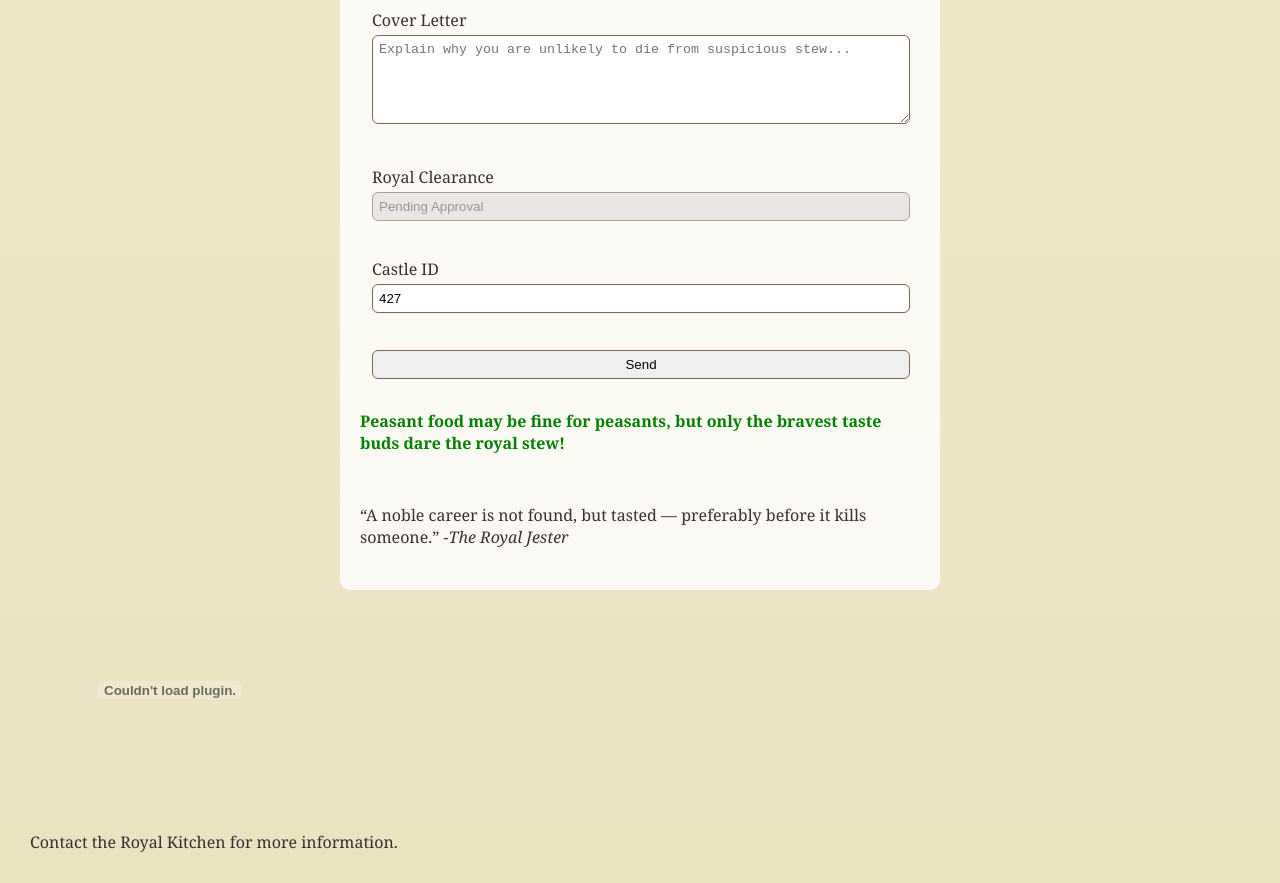
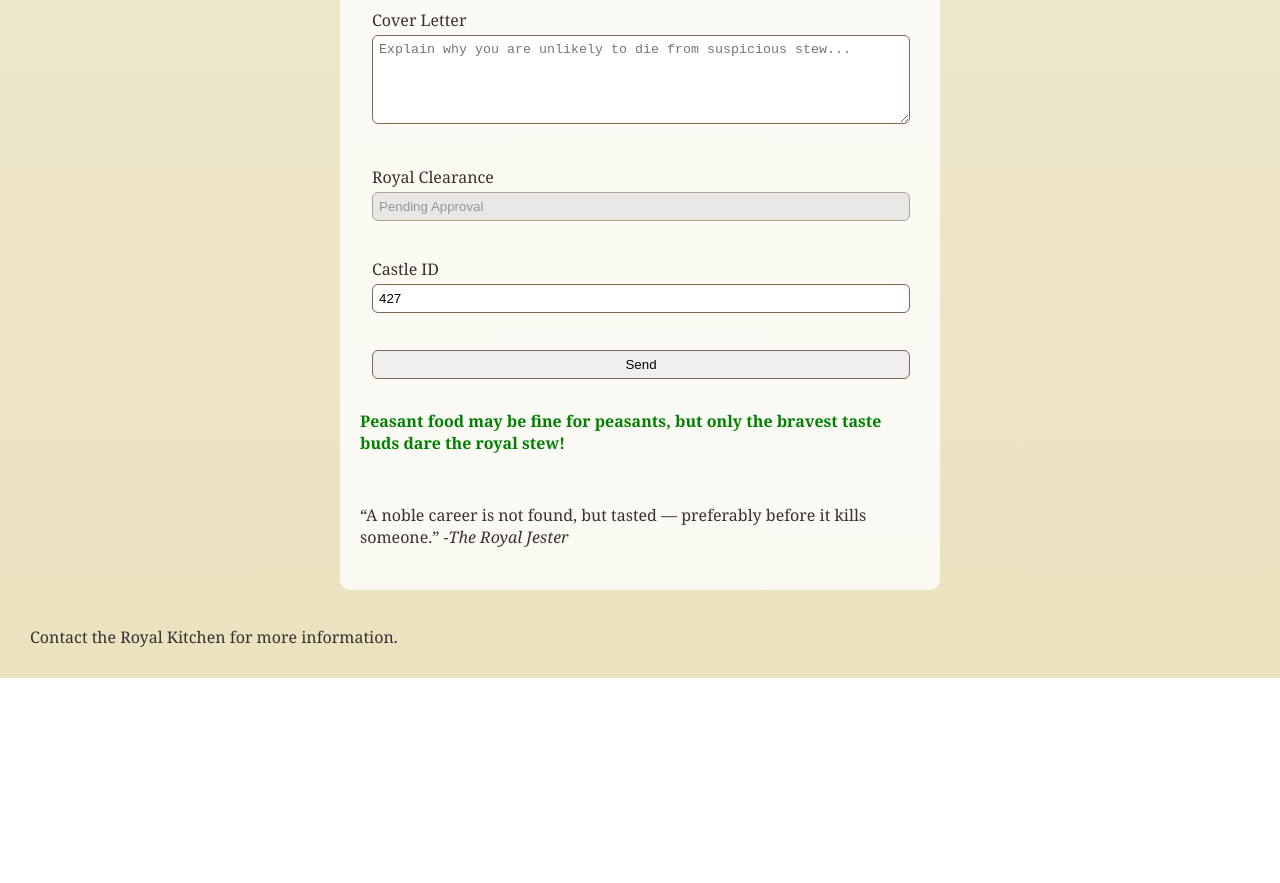
Before and after one commit to KatA7X/KatA7X.github.io, a plain HTML site: page Katariina_Jalkanen_CSS1/index.html in a window 1280 px wide. Shown: the part 1280-2163 px from the top of the page. After the commit the page ends 1958 px from the top, so only its background shows below. Drawn offline with Linux system fonts and the light colour scheme.

Commit message:
Update index.html

```diff
--- a/Katariina_Jalkanen_CSS1/index.html
+++ b/Katariina_Jalkanen_CSS1/index.html
@@ -158,11 +158,6 @@
     </article>
 </section>
 
-<!-- Embed requirement -->
-<section>
-    <embed src="castle-menu.pdf" width="300" height="200" type="application/pdf">
-</section>
-
 
 <footer id="footer">
     <p>Contact the Royal Kitchen for more information.</p>
```
